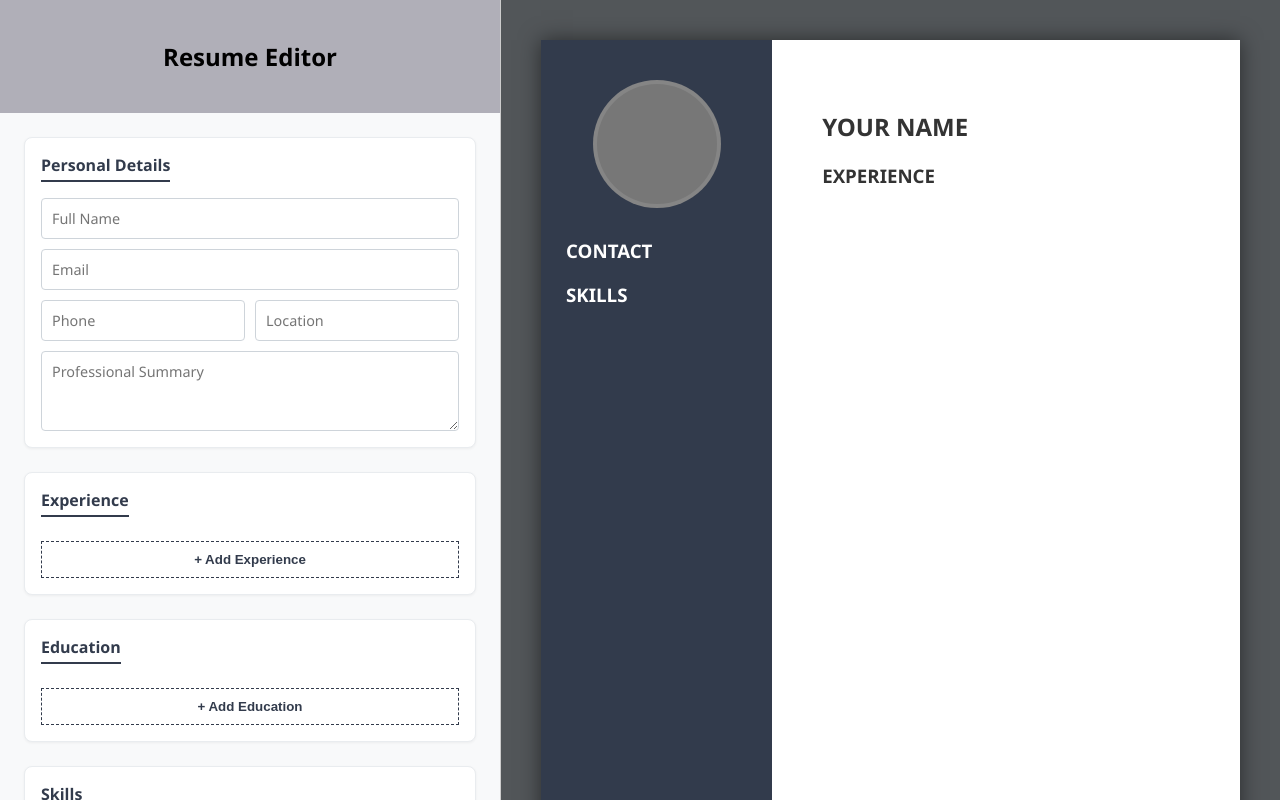
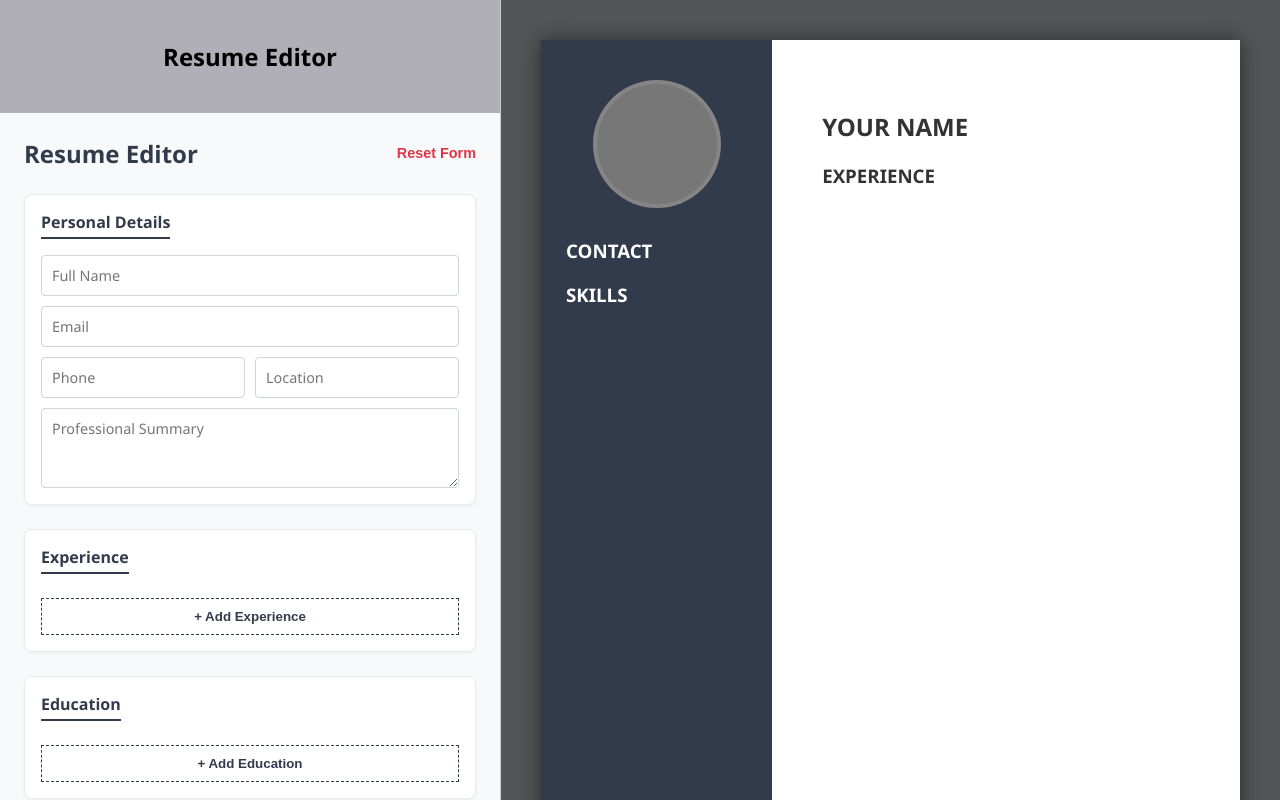
Before and after one commit to maugares/resume-generator, a React (Vite) app in the folder client/: page / in a window 1280 px wide. Built offline with nearby package versions, Linux system fonts and the light colour scheme.

Commit message:
FE-10 Allow clearing storage upon success

```diff
--- a/client/src/App.tsx
+++ b/client/src/App.tsx
@@ -3,7 +3,6 @@ import { useResume } from './hooks/useResume'
 import { ResumeForm } from './components/ResumeForm'
 import type { ResumeData } from './types/resume'
 import { ResumePreview } from './components/ResumePreview'
-import { mockResumeData } from './__mocks__/resumeData'
 import './styles/App.css'
 
 const INITIAL_STATE: ResumeData = {
@@ -38,6 +37,7 @@ function App() {
     updateArrayItem,
     addArrayItem,
     removeArrayItem,
+    clearForm,
   } = useResume(INITIAL_STATE)
 
   return (
@@ -67,14 +67,9 @@ function App() {
           addArrayItem={addArrayItem}
           removeArrayItem={removeArrayItem}
           onSubmit={handleSubmit}
+          clearForm={clearForm}
+          isLoading={isLoading}
         />
-        {isLoading && (
-          <div
-            style={{ padding: '20px', textAlign: 'center', color: '#28a745' }}
-          >
-            <strong>Generating your PDF...</strong>
-          </div>
-        )}
       </div>
 
       {/* Live Preview Pane */}
--- a/client/src/components/ResumeForm.tsx
+++ b/client/src/components/ResumeForm.tsx
@@ -11,6 +11,8 @@ interface ResumeFormProps {
   addArrayItem: (field: keyof ResumeData, newItem: any) => void
   removeArrayItem: (field: keyof ResumeData, index: number) => void
   onSubmit: (e: React.FormEvent) => void
+  clearForm: () => void // Added prop
+  isLoading: boolean
 }
 
 export const ResumeForm = ({
@@ -20,9 +22,23 @@ export const ResumeForm = ({
   addArrayItem,
   removeArrayItem,
   onSubmit,
+  clearForm,
+  isLoading,
 }: ResumeFormProps) => {
   return (
     <form onSubmit={onSubmit} className="resume-form-container">
+      <div
+        style={{
+          display: 'flex',
+          justifyContent: 'space-between',
+          alignItems: 'center',
+        }}
+      >
+        <h2 style={{ color: '#323b4c', margin: 0 }}>Resume Editor</h2>
+        <button type="button" onClick={clearForm} className="text-btn delete">
+          Reset Form
+        </button>
+      </div>
       {/* PERSONAL DETAILS */}
       <section className="form-section">
         <h3>Personal Details</h3>
@@ -259,8 +275,8 @@ export const ResumeForm = ({
         </button>
       </section>
 
-      <button type="submit" className="submit-btn">
-        Generate PDF
+      <button type="submit" className="submit-btn" disabled={isLoading}>
+        {isLoading ? 'Generating PDF...' : 'Generate PDF'}
       </button>
     </form>
   )
--- a/client/src/hooks/useResume.ts
+++ b/client/src/hooks/useResume.ts
@@ -5,6 +5,7 @@ import { generatePdf } from '../services/api'
 const LOCAL_STORAGE_KEY = 'resume_editor_data'
 
 export const useResume = (initialState: ResumeData) => {
+  // Logic to load existing data from localStorage on initialization
   const [formData, setFormData] = useState<ResumeData>(() => {
     const savedData = localStorage.getItem(LOCAL_STORAGE_KEY)
     return savedData ? JSON.parse(savedData) : initialState
@@ -79,6 +80,14 @@ export const useResume = (initialState: ResumeData) => {
     }
   }
 
+  // Optional: Function to clear the form
+  const clearForm = () => {
+    if (window.confirm('Are you sure you want to clear all data?')) {
+      localStorage.removeItem(LOCAL_STORAGE_KEY)
+      setFormData(initialState)
+    }
+  }
+
   return {
     formData,
     handleChange,
@@ -87,5 +96,6 @@ export const useResume = (initialState: ResumeData) => {
     updateArrayItem,
     addArrayItem,
     removeArrayItem,
+    clearForm,
   }
 }
```
